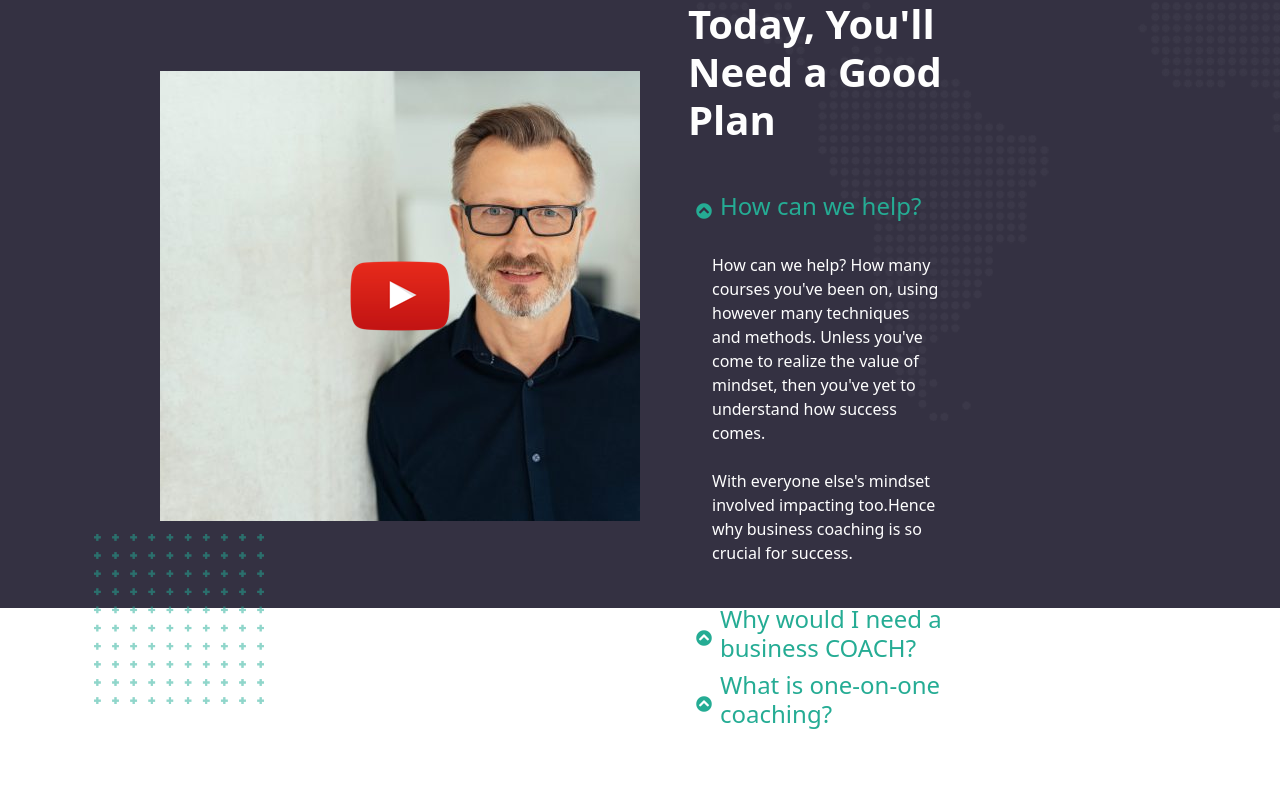
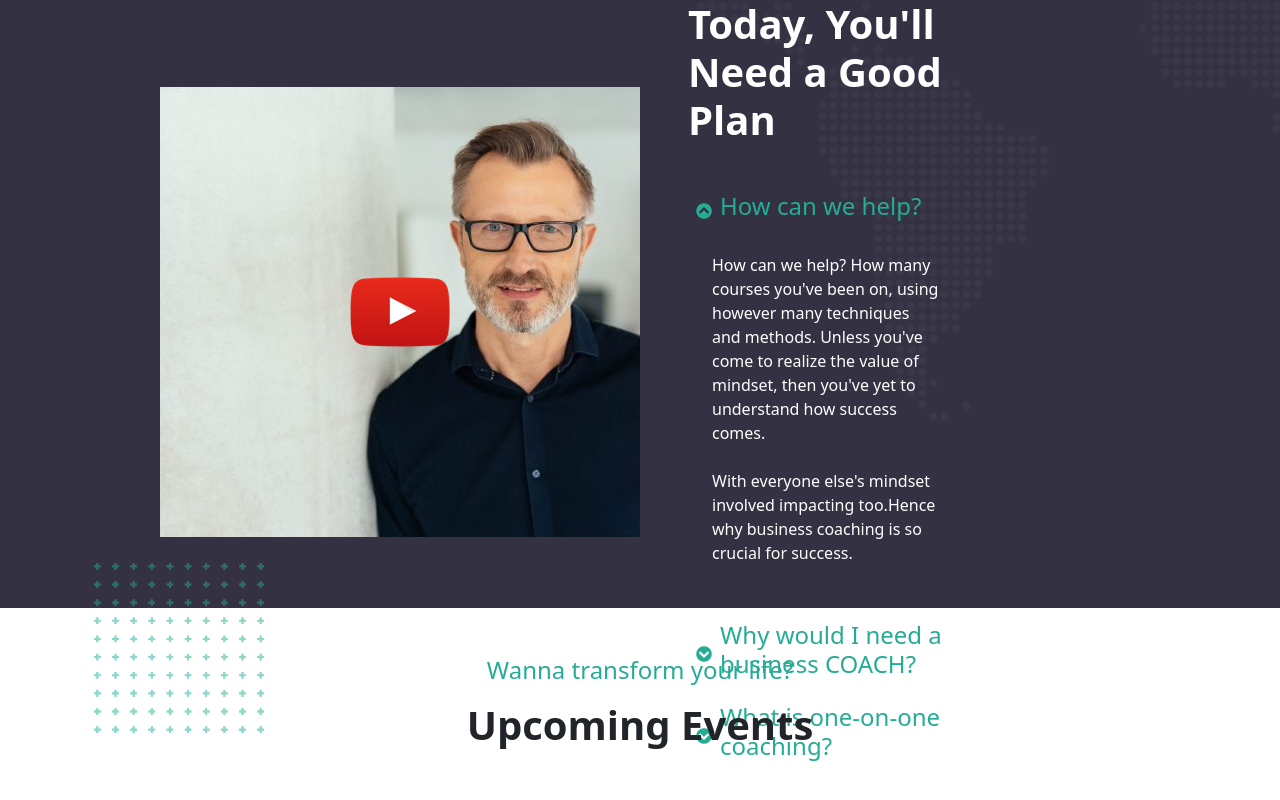
Before and after one commit to Forklein/proj-html-vuejs, a Vue app: page / in a window 1280 px wide. Shown: the part 3346-4146 px from the top of the page. Built offline with nearby package versions, Linux system fonts and the light colour scheme.

Commit message:
Add h4 and h1 for events title

```diff
--- a/src/components/Main.vue
+++ b/src/components/Main.vue
@@ -146,18 +146,26 @@
                       why business coaching is so crucial for success.
                     </p>
                   </div>
-                  <div class="title d-flex align-items-center">
-                    <i class="fas fa-chevron-circle-up px-2"></i>
+                  <div class="title d-flex align-items-center mt-3">
+                    <i class="fas fa-chevron-circle-down px-2"></i>
                     <h4>Why would I need a business COACH?</h4>
                   </div>
-                  <div class="title d-flex align-items-center">
-                    <i class="fas fa-chevron-circle-up px-2"></i>
+                  <div class="title d-flex align-items-center mt-3">
+                    <i class="fas fa-chevron-circle-down px-2"></i>
                     <h4>What is one-on-one coaching?</h4>
                   </div>
                 </div>
               </div>
             </div>
           </div>
+        </div>
+      </div>
+    </section>
+    <section class="events">
+      <div class="container">
+        <div class="row pt-5 mb-5">
+          <h4>Wanna transform your life?</h4>
+          <h1 class="p-2 fw-bold">Upcoming Events</h1>
         </div>
       </div>
     </section>
@@ -281,5 +289,10 @@ main {
       }
     }
   }
+  .events {
+    h4 {
+      color: $color-jungle-green;
+    }
+  }
 }
 </style>
```
